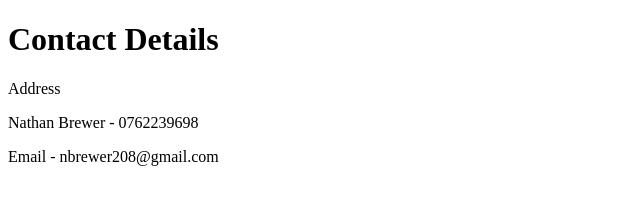
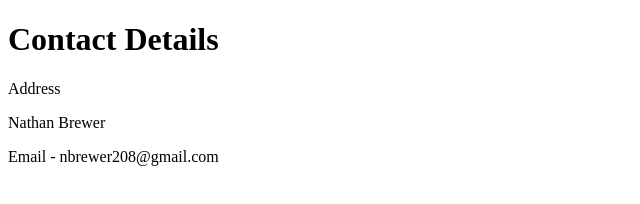
Before and after one commit to NateRawwr/SamInABox, a plain HTML site: page Contact.html in a window 1280 px wide. Shown: the whole page, without its empty margins (0-640 px from the left). Drawn offline with Linux system fonts and the light colour scheme.

Commit message:
Update Contact.html

```diff
--- a/Contact.html
+++ b/Contact.html
@@ -7,7 +7,7 @@
   <body>
     <h1>Contact Details</h1>
     <p>Address</p>
-    <p>Nathan Brewer - 0762239698</p>
+    <p>Nathan Brewer</p>
     <p>Email - nbrewer208@gmail.com</p>
     </body>
 </html>
```
